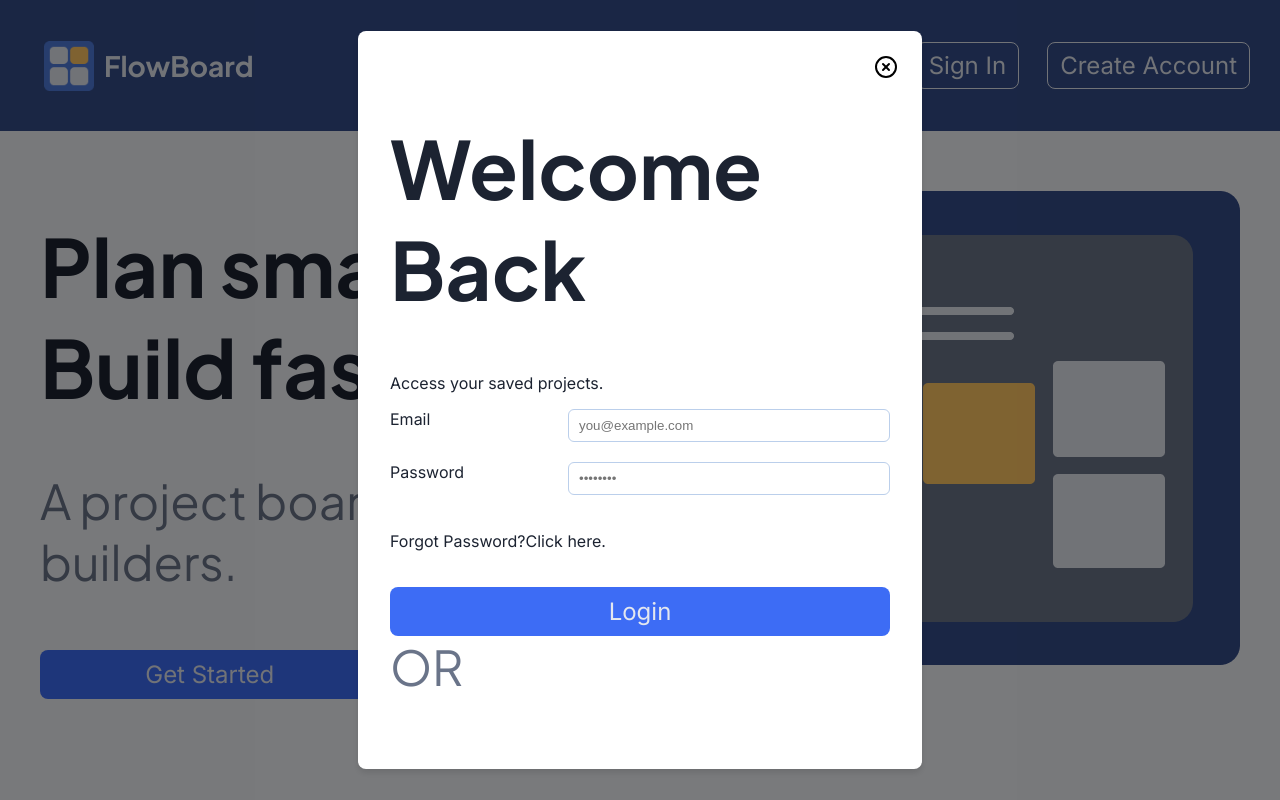
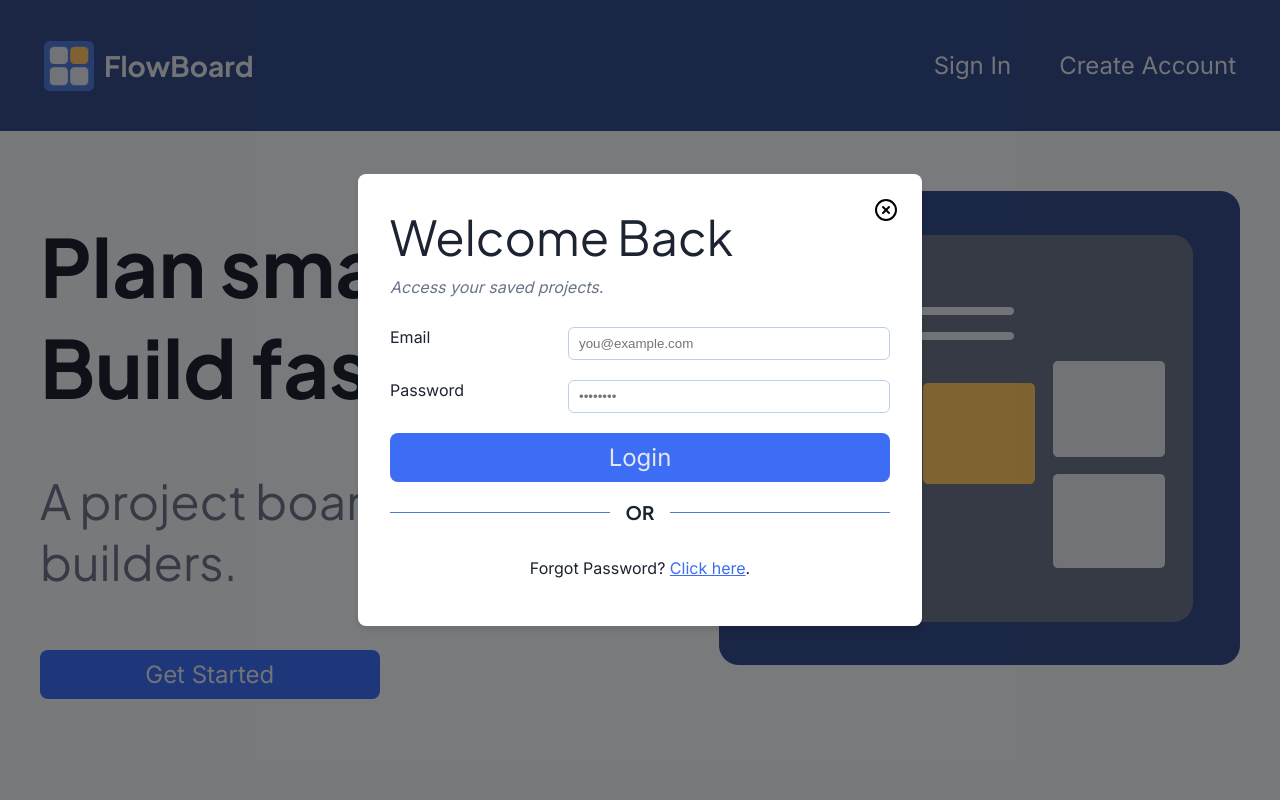
Before and after one commit to notEmmi/FlowBoard, a React (Vite) app in the folder frontend/: page /landing in a window 1280 px wide. Both pictures are taken after a click on the button "Sign In". Built offline with nearby package versions, Linux system fonts and the light colour scheme; no server answers.

Commit message:
feat: enhance Login and Registration pages with improved layout and styling, add link functionality for account navigation

```diff
--- a/frontend/src/App.css
+++ b/frontend/src/App.css
@@ -139,6 +139,18 @@ label {
 .tagline {
   font-style: italic;
   color: var(--text-muted);
-  margin-top: auto;
-  margin-bottom: 20px;
+  margin-top: 10px;
+  margin-bottom: 30px;
 }
+
+.link {
+  color: var(--brand-accent);
+  text-decoration: underline;
+  display: inline-block;
+}
+
+.link:hover {
+  color: var(--brand-primary);
+  cursor: pointer;
+  transform: scale(1.03);
+}
--- a/frontend/src/pages/Login.css
+++ b/frontend/src/pages/Login.css
@@ -1,17 +1,19 @@
+.login {
+  display: flex;
+  flex-direction: column;
+  align-items: center;
+  justify-content: center;
+  width: 100%;
+}
 
-.btn-primary{
-  background:var(--brand-accent);
-  color:white;
-  padding:10px 14px;
-  border-radius:8px;
-  text-decoration:none;
+.login h2, .login p {
+  align-self: flex-start;
 }
-.btn-ghost{
-  background:transparent;
-  color:var(--brand-accent);
-  padding:8px 12px;
-  border-radius:8px;
-  border:1px solid rgba(0,0,0,0.06);
-  text-decoration:none;
-  margin-left:8px;
+
+.login h2 {
+  margin-bottom: 0;
 }
+
+.login h2 {
+  color: var(--text-primary);
+}
--- a/frontend/src/pages/Login.jsx
+++ b/frontend/src/pages/Login.jsx
@@ -1,13 +1,14 @@
 import { useState } from 'react';
 import './Login.css';
 import Modal from '../components/Modal.jsx';
+import Divider from '../components/Divider.jsx';
 
 export default function Login ( {isOpen, closeModal}) {
 	return (
 		<Modal isOpen={isOpen} onClose={() => closeModal(false)}>
-			<div className="page-container login-page">
-					<h1>Welcome Back</h1>
-					<p>Access your saved projects.</p>
+			<div className="page-container login">
+					<h2>Welcome Back</h2>
+					<p className='tagline'>Access your saved projects.</p>
 					<form className="auth-form" onSubmit={(e) => e.preventDefault()}>
 						<label>
 							Email
@@ -18,12 +19,14 @@ export default function Login ( {isOpen, closeModal}) {
 							Password
 							<input type="password" name="password" placeholder="••••••••" />
 						</label>
-						<p>Forgot Password?<span className='link'>Click here.</span></p>
 
 						<button type="submit" className="btn-primary">Login</button>
 					</form>
 
-					<div className="half-divider"></div><h2>OR</h2><div className='half-divider'></div>
+					<Divider label={"OR"}/>
+					<div>
+						<p>Forgot Password? <span className='link'>Click here</span>.</p>
+					</div>
 			</div>
 		</Modal>
 	);
--- a/frontend/src/pages/Registration.css
+++ b/frontend/src/pages/Registration.css
@@ -2,6 +2,7 @@
   display: flex;
   flex-direction: column;
   align-items: center;
+  justify-content: center;
   width: 100%;
 }
 
@@ -13,8 +14,6 @@
   margin-bottom: 0;
 }
 
-
-
-div {
-  /* border: 1px solid; */
+.registration h2 {
+  color: var(--text-primary);
 }
--- a/frontend/src/pages/Registration.jsx
+++ b/frontend/src/pages/Registration.jsx
@@ -1,13 +1,23 @@
+import { useState } from 'react';
 import './Registration.css';
 import Modal from '../components/Modal.jsx';
 import Divider from '../components/Divider.jsx';
+import Login from './Login.jsx'
 
 export default function Registration ({isOpen, closeModal}) {
+	const [isLoginOpen, setIsLoginOpen] = useState(false);
+
+	function openLogin() {
+		closeModal(false);
+		setIsLoginOpen(true);
+	}
+
 	return (
+		<>
 		<Modal isOpen={isOpen} onClose={() => closeModal(false)} >
 			<div className="page-container registration">
 				<h2>Create an Account</h2>
-				<p className='tagline'>Keep your projects safe and accessible anytime</p>
+				<p className='tagline'>Keep your proj ects safe and accessible anytime</p>
 				<form className="auth-form" onSubmit={(e) => e.preventDefault()}>
 					<label>
 						Username
@@ -33,7 +43,12 @@ export default function Registration ({isOpen, closeModal}) {
 				</form>
 
 				<Divider label={"OR"}/>
-		</div>
+				<div className='other-links'>
+					<p>Have an Account? <span class="link" onClick={() => openLogin()}>Log In.</span></p>
+				</div>
+			</div>
 		</Modal>
+		<Login isOpen={isLoginOpen} closeModal={() => setIsLoginOpen(false)}/>
+		</>
 	);
 }
```
